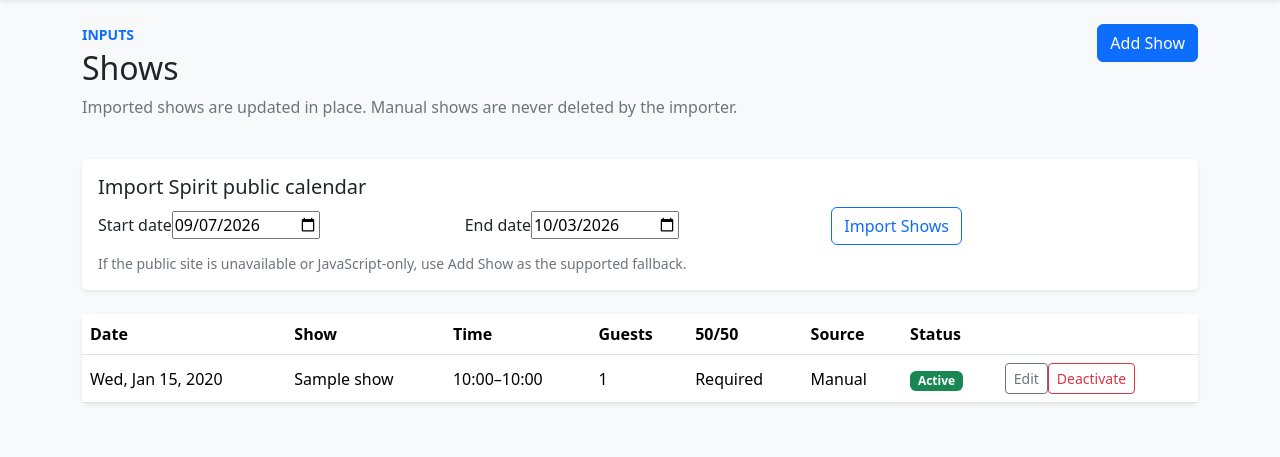
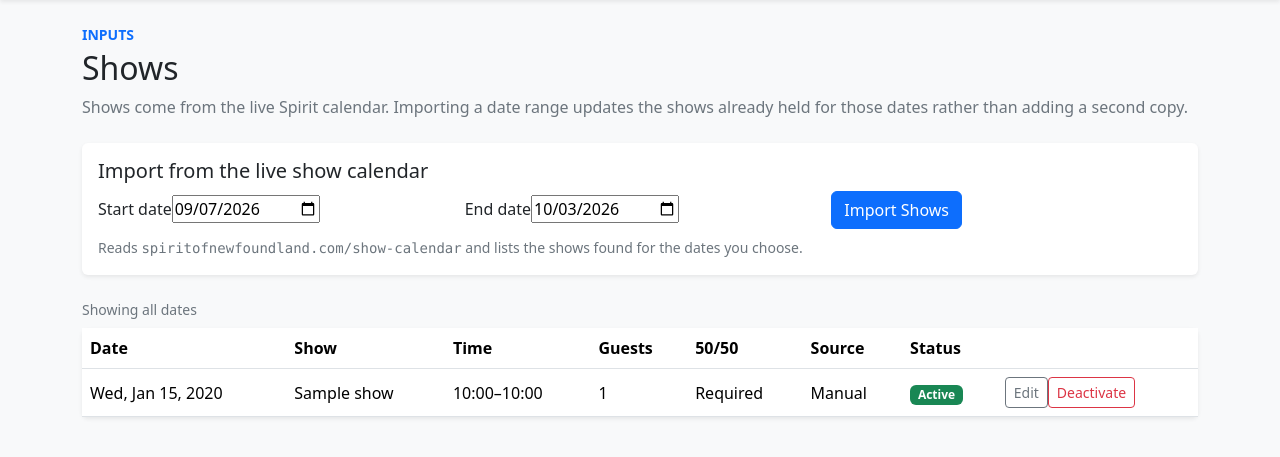
Before and after one commit to DebopriyoRoy/Scheduler, a Django app: page /shows/ in a window 1280 px wide. Shown: the part 56-513 px from the top of the page. Run offline with Django 5.2, Linux system fonts and the light colour scheme; a user stored in the database is signed in; tables that the repository leaves empty hold one stand-in row (values such as "Sample post").

Commit message:
fix(shows): stop the list repeating every show, and scope it to the imported dates
The Shows page listed each night three times. Importing keyed only on external_id, so
when the same real show arrived under a different id - a demo seed, an older
title-slug importer, and the current calendar sync each built one differently - every
scheme produced a fresh row instead of updating the night already held. 24 retired
rows then sat in the list beside the live ones, because the view rendered
Show.objects.all() with no filter at all.

Importer
  Falls back to matching on (date, start_time) among live calendar-imported shows when
  external_id finds nothing, adopting that row and taking on the new id. Keying on the
  start time rather than the date alone keeps a matinee and an evening show on the same
  date distinct; both cases are covered by tests.

List
  Shows only active rows by default, with a link to reveal retired ones rather than
  hiding them for good - approved schedules reference those rows, so they are never
  deleted. Accepts start/end filters, and importing now returns to the list scoped to
  exactly the dates just imported rather than dumping the whole table.

Also removes the Add Show button, per management direction that shows come from the
live calendar rather than being typed in, and corrects the guest badge, which still
read "Default 100" after the planning buffer moved to 80.

The show_create route and form are left in place; only the entry point is removed.

130 tests passing.

Co-Authored-By: Claude Opus 5 <noreply@anthropic.com>

```diff
--- a/scheduling/importers/calendar.py
+++ b/scheduling/importers/calendar.py
@@ -195,19 +195,40 @@ class SpiritCalendarImporter:
             key=lambda item: (item.date, item.start_time, item.title),
         )
         for event in events:
-            _, was_created = Show.objects.update_or_create(
-                external_id=event.external_id,
-                defaults={
-                    "title": event.title,
-                    "date": event.date,
-                    "start_time": event.start_time,
-                    "end_time": event.end_time,
-                    "venue": event.venue,
-                    "source": Show.Source.CALENDAR_IMPORT,
-                    "source_url": event.source_url,
-                    "active": True,
-                },
-            )
-            created += int(was_created)
-            updated += int(not was_created)
+            fields = {
+                "title": event.title,
+                "date": event.date,
+                "start_time": event.start_time,
+                "end_time": event.end_time,
+                "venue": event.venue,
+                "source": Show.Source.CALENDAR_IMPORT,
+                "source_url": event.source_url,
+                "active": True,
+            }
+
+            existing = Show.objects.filter(external_id=event.external_id).first()
+            if existing is None:
+                # The same real show can arrive under a different external_id when the
+                # calendar changes its slugs or the scraper changes how it builds one.
+                # Keying purely on external_id then produces a second row for a night
+                # that already exists, which is how the list came to show each show
+                # three times. A show is identified on the floor by when it starts, so
+                # adopt a live row already holding this date and start time and update
+                # it in place, taking on the new id for next time.
+                existing = Show.objects.filter(
+                    active=True,
+                    date=event.date,
+                    start_time=event.start_time,
+                    source=Show.Source.CALENDAR_IMPORT,
+                ).first()
+
+            if existing is None:
+                Show.objects.create(external_id=event.external_id, **fields)
+                created += 1
+            else:
+                existing.external_id = event.external_id
+                for name, value in fields.items():
+                    setattr(existing, name, value)
+                existing.save()
+                updated += 1
         return ImportSummary(created, updated, tuple(parsed.values()), tuple(urls))
--- a/scheduling/templates/scheduling/show_list.html
+++ b/scheduling/templates/scheduling/show_list.html
@@ -1,26 +1,58 @@
 {% extends "scheduling/base.html" %}
 {% block title %}Shows | Spirit Scheduling Engine{% endblock %}
 {% block content %}
-<div class="d-flex justify-content-between align-items-start mb-4">
-  <div><p class="text-uppercase text-primary fw-semibold small mb-1">Inputs</p><h1 class="h2">Shows</h1><p class="text-secondary">Imported shows are updated in place. Manual shows are never deleted by the importer.</p></div>
-  <a class="btn btn-primary" href="{% url 'show_create' %}">Add Show</a>
+<div class="mb-4">
+  <p class="text-uppercase text-primary fw-semibold small mb-1">Inputs</p>
+  <h1 class="h2">Shows</h1>
+  <p class="text-secondary mb-0">
+    Shows come from the live Spirit calendar. Importing a date range updates the shows
+    already held for those dates rather than adding a second copy.
+  </p>
 </div>
+
 <div class="card border-0 shadow-sm mb-4"><div class="card-body">
-  <h2 class="h5">Import Spirit public calendar</h2>
+  <h2 class="h5">Import from the live show calendar</h2>
   <form class="row g-3 align-items-end" method="post" action="{% url 'show_import' %}">{% csrf_token %}
     <div class="col-md-4"><label class="form-label" for="id_start_date">Start date</label>{{ import_form.start_date }}</div>
     <div class="col-md-4"><label class="form-label" for="id_end_date">End date</label>{{ import_form.end_date }}</div>
-    <div class="col-md-4"><button class="btn btn-outline-primary" type="submit">Import Shows</button></div>
+    <div class="col-md-4"><button class="btn btn-primary" type="submit">Import Shows</button></div>
   </form>
-  <p class="small text-secondary mt-2 mb-0">If the public site is unavailable or JavaScript-only, use Add Show as the supported fallback.</p>
+  <p class="small text-secondary mt-2 mb-0">
+    Reads <span class="font-monospace">spiritofnewfoundland.com/show-calendar</span> and
+    lists the shows found for the dates you choose.
+  </p>
 </div></div>
+
+<div class="d-flex flex-wrap justify-content-between align-items-center mb-2 gap-2">
+  <div class="small text-secondary">
+    {% if filter_start and filter_end %}
+      Showing <strong>{{ filter_start|date:"d M Y" }}</strong> to
+      <strong>{{ filter_end|date:"d M Y" }}</strong>
+      &middot; <a href="{% url 'show_list' %}">show all dates</a>
+    {% else %}
+      Showing all dates
+    {% endif %}
+  </div>
+  <div class="small">
+    {% if include_inactive %}
+      <a href="{% url 'show_list' %}{% if filter_start %}?start={{ filter_start|date:'Y-m-d' }}&amp;end={{ filter_end|date:'Y-m-d' }}{% endif %}">Hide deactivated shows</a>
+    {% elif hidden_count %}
+      <a href="{% url 'show_list' %}?inactive=1{% if filter_start %}&amp;start={{ filter_start|date:'Y-m-d' }}&amp;end={{ filter_end|date:'Y-m-d' }}{% endif %}">
+        Show {{ hidden_count }} deactivated show{{ hidden_count|pluralize }}
+      </a>
+    {% endif %}
+  </div>
+</div>
+
 <div class="card border-0 shadow-sm"><div class="table-responsive"><table class="table table-hover align-middle mb-0">
   <thead><tr><th>Date</th><th>Show</th><th>Time</th><th>Guests</th><th>50/50</th><th>Source</th><th>Status</th><th></th></tr></thead>
-  <tbody>{% for show in shows %}<tr>
+  <tbody>{% for show in shows %}<tr{% if not show.active %} class="table-light text-secondary"{% endif %}>
     <td>{{ show.date|date:"D, M j, Y" }}</td><td>{{ show.title }}</td><td>{{ show.start_time|time:"H:i" }}–{{ show.end_time|time:"H:i" }}</td>
-    <td>{% if show.expected_guests != None %}{{ show.expected_guests }}{% else %}<span class="badge text-bg-warning">Default 100</span>{% endif %}</td>
+    <td>{% if show.expected_guests != None %}{{ show.expected_guests }}{% else %}<span class="badge text-bg-warning" title="No guest count entered; the {{ default_guests }}-guest planning buffer is used">Default {{ default_guests }}</span>{% endif %}</td>
     <td>{{ show.requires_50_50|yesno:"Required,No" }}</td><td>{{ show.get_source_display }}</td><td>{% if show.active %}<span class="badge text-bg-success">Active</span>{% else %}<span class="badge text-bg-secondary">Inactive</span>{% endif %}</td>
     <td class="text-nowrap"><a class="btn btn-sm btn-outline-secondary" href="{% url 'show_edit' show.pk %}">Edit</a>{% if show.active %}<form class="d-inline" method="post" action="{% url 'show_deactivate' show.pk %}">{% csrf_token %}<button class="btn btn-sm btn-outline-danger" type="submit">Deactivate</button></form>{% endif %}</td>
-  </tr>{% empty %}<tr><td colspan="8" class="text-center py-5 text-secondary">No shows yet. Import the calendar or add one manually.</td></tr>{% endfor %}</tbody>
+  </tr>{% empty %}<tr><td colspan="8" class="text-center py-5 text-secondary">
+    {% if filter_start %}No shows on the live calendar for these dates.{% else %}No shows yet. Choose a date range above and import them.{% endif %}
+  </td></tr>{% endfor %}</tbody>
 </table></div></div>
 {% endblock %}
--- a/scheduling/views.py
+++ b/scheduling/views.py
@@ -9,6 +9,7 @@ from django.db import transaction
 from django.db.models import Count, Q
 from django.http import HttpResponse
 from django.shortcuts import get_object_or_404, redirect, render
+from django.urls import reverse
 
 from integrations.square import SquareClient, SquareConfig, SquareEnvironment
 from integrations.square.exceptions import SquareIntegrationError
@@ -31,6 +32,7 @@ from scheduling.importers.availability import (
 )
 from scheduling.importers.calendar import SpiritCalendarImporter
 from scheduling.models import (
+    DEFAULT_EXPECTED_GUESTS,
     AvailabilityType,
     Employee,
     EmployeeAvailability,
@@ -135,10 +137,44 @@ def square_integration(request):
 
 @login_required
 def show_list(request):
+    """List shows, scoped to a date range and hiding retired rows by default.
+
+    Deactivated shows are kept forever because approved schedules reference them, but
+    listing every one of them alongside the live show for the same night made the page
+    look like it held three copies of each event.
+    """
+    start = _parse_optional_date(request.GET.get("start"))
+    end = _parse_optional_date(request.GET.get("end"))
+    include_inactive = request.GET.get("inactive") == "1"
+
+    shows = Show.objects.all()
+    if not include_inactive:
+        shows = shows.filter(active=True)
+    if start and end:
+        if end < start:
+            start, end = end, start
+        shows = shows.filter(date__range=(start, end))
+
+    initial = {}
+    if start:
+        initial["start_date"] = start
+    if end:
+        initial["end_date"] = end
+
     return render(
         request,
         "scheduling/show_list.html",
-        {"shows": Show.objects.all(), "import_form": CalendarImportForm()},
+        {
+            "shows": shows.order_by("date", "start_time"),
+            "import_form": CalendarImportForm(initial=initial or None),
+            "filter_start": start,
+            "filter_end": end,
+            "include_inactive": include_inactive,
+            "hidden_count": (
+                Show.objects.filter(active=False).count() if not include_inactive else 0
+            ),
+            "default_guests": DEFAULT_EXPECTED_GUESTS,
+        },
     )
 
 
@@ -168,24 +204,36 @@ def show_import(request):
     if request.method != "POST":
         return redirect("show_list")
     form = CalendarImportForm(request.POST)
-    if form.is_valid():
-        try:
-            summary = SpiritCalendarImporter().import_range(
-                form.cleaned_data["start_date"], form.cleaned_data["end_date"]
-            )
-            messages.success(
-                request,
-                f"Calendar import: {summary.created} created and {summary.updated} updated. "
-                "No manual show was deleted.",
-            )
-        except (requests.RequestException, ValueError) as exc:
-            messages.error(
-                request,
-                f"The public calendar could not be imported: {exc}. Use Add Show as a fallback.",
-            )
-    else:
+    if not form.is_valid():
         messages.error(request, "Correct the import date range and try again.")
-    return redirect("show_list")
+        return redirect("show_list")
+
+    start = form.cleaned_data["start_date"]
+    end = form.cleaned_data["end_date"]
+    try:
+        summary = SpiritCalendarImporter().import_range(start, end)
+        messages.success(
+            request,
+            f"Imported {start:%d %b %Y} to {end:%d %b %Y} from the live calendar: "
+            f"{summary.created} added, {summary.updated} updated. "
+            "Nothing was duplicated or deleted.",
+        )
+    except (requests.RequestException, ValueError) as exc:
+        messages.error(request, f"The live calendar could not be read: {exc}")
+        return redirect("show_list")
+
+    # Return to the list showing exactly the dates that were just imported.
+    return redirect(f"{reverse('show_list')}?start={start:%Y-%m-%d}&end={end:%Y-%m-%d}")
+
+
+def _parse_optional_date(value: str | None) -> date | None:
+    """Parse a date filter, returning None when absent or unparseable."""
+    if not value:
+        return None
+    try:
+        return datetime.strptime(value, "%Y-%m-%d").date()
+    except ValueError:
+        return None
 
 
 def _parse_selected_date(value: str | None) -> date:
```
Also changed, not shown: tests/test_imports_exports_workflow.py (+95 -1 lines).
